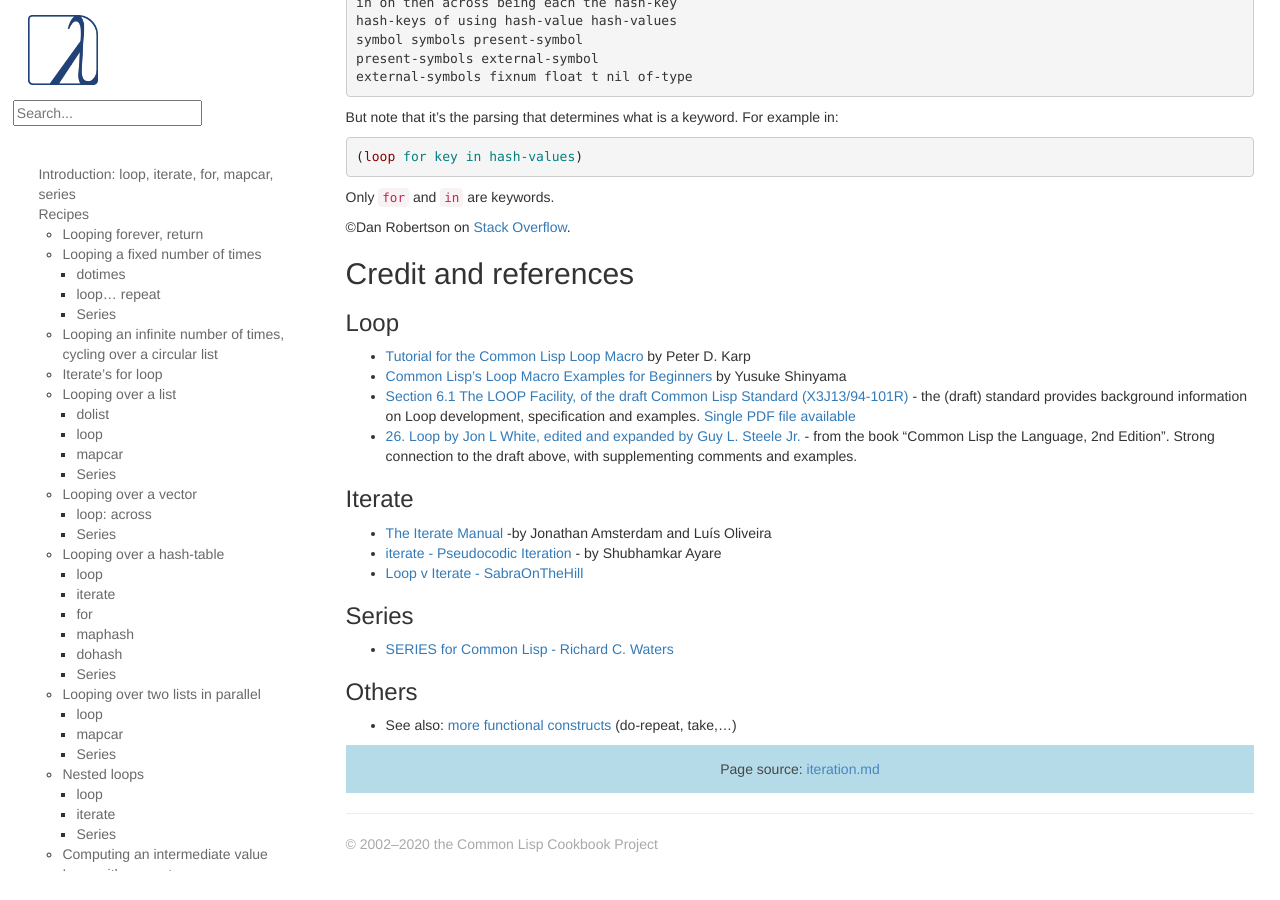
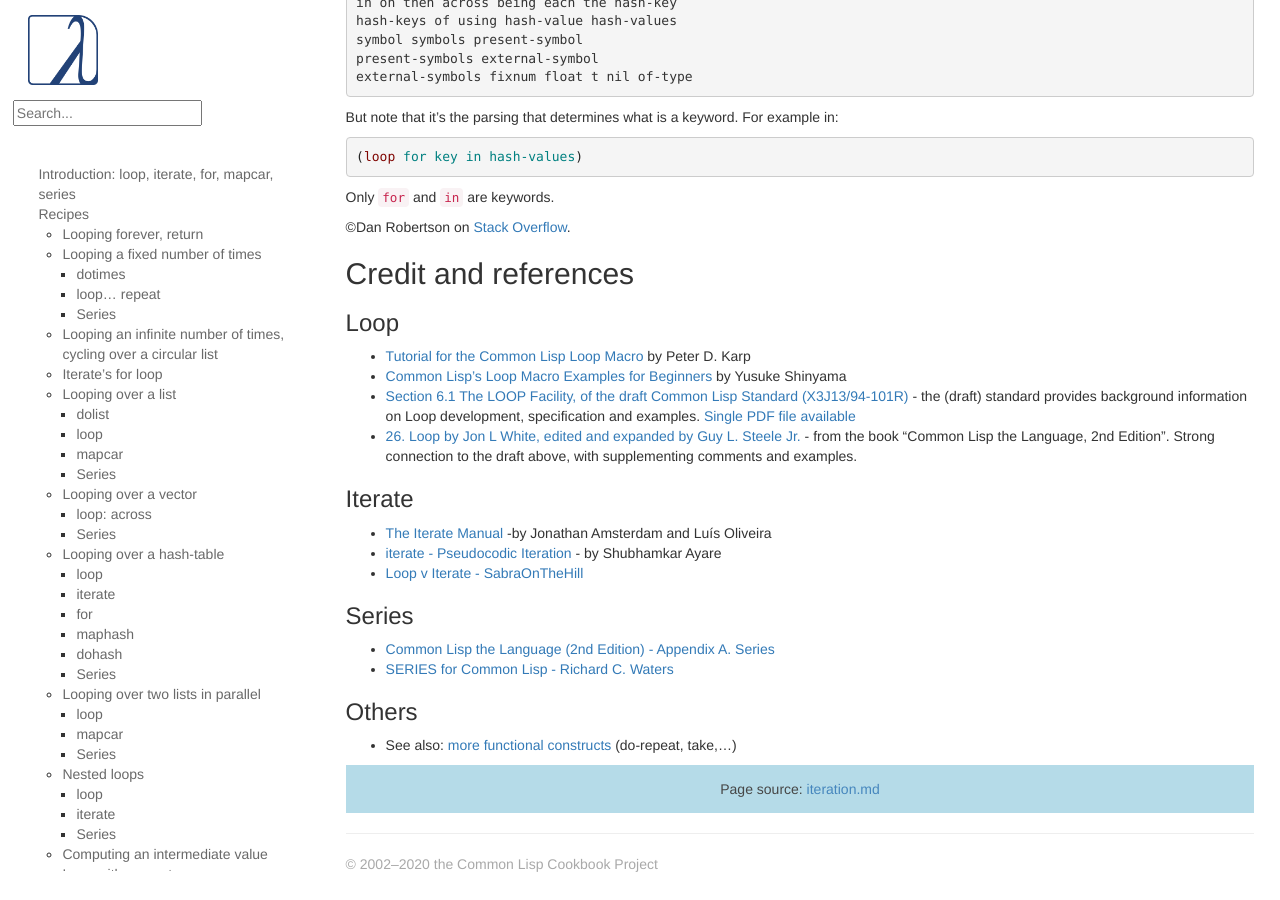
Before and after one commit to LispCookbook/cl-cookbook, a Jekyll site: the page built from iteration.md, in a window 1280 px wide and 900 px high, scrolled down 18830 px. Built offline with Jekyll 4.4.1, drawn with Linux system fonts in a browser that asks for light colours.

Commit message:
iteration: add link for Series

```diff
--- a/iteration.md
+++ b/iteration.md
@@ -1278,6 +1278,7 @@ Only `for` and `in` are keywords.
 
 ### Series
 
+* [Common Lisp the Language (2nd Edition) - Appendix A. Series](https://www.cs.cmu.edu/Groups/AI/html/cltl/clm/node347.html)
 * [SERIES for Common Lisp - Richard C. Waters](http://series.sourceforge.net/)
 
 ### Others
```
